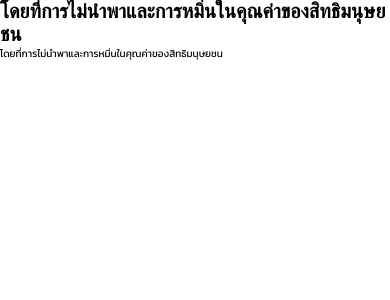
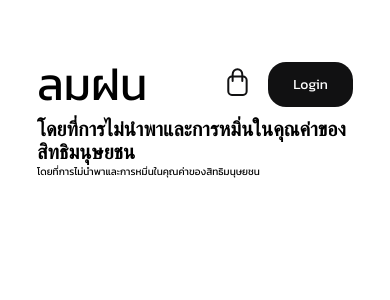
Before and after one commit to donghhan/krualomfon, a Next.js app: page / in a window 390 px wide. Shown: the top 300 px of the page. Built offline with nearby package versions, Linux system fonts and the light colour scheme; a web font is replaced by a local one.

Commit message:
Responsive header added

```diff
--- a/src/app/page.tsx
+++ b/src/app/page.tsx
@@ -1,8 +1,13 @@
+import Header from "@/components/header/Header";
+
 export default function Home() {
   return (
-    <main>
-      <h1>โดยที่การไม่นำพาและการหมิ่นในคุณค่าของสิทธิมนุษยชน</h1>
-      <p>โดยที่การไม่นำพาและการหมิ่นในคุณค่าของสิทธิมนุษยชน</p>
-    </main>
+    <>
+      <Header />
+      <main>
+        <h1>โดยที่การไม่นำพาและการหมิ่นในคุณค่าของสิทธิมนุษยชน</h1>
+        <p>โดยที่การไม่นำพาและการหมิ่นในคุณค่าของสิทธิมนุษยชน</p>
+      </main>
+    </>
   );
 }
--- /dev/null
+++ b/src/components/header/Header.tsx
@@ -0,0 +1,31 @@
+import "./style.Header.scss";
+import Link from "next/link";
+import Image from "next/image";
+import bag from "public/icons/bag.svg";
+
+export default function Header(): JSX.Element {
+  return (
+    <header>
+      <ul>
+        <li>
+          <Link href="/" className="logo">
+            ลมฝน
+          </Link>
+        </li>
+        <li>
+          <div
+            className="user-menus"
+            style={{ display: "flex", alignItems: "center", gap: "1.5em" }}
+          >
+            <Link href="/">
+              <Image src={bag} alt="bag icon" />
+            </Link>
+            <Link href="/" className="login-button">
+              Login
+            </Link>
+          </div>
+        </li>
+      </ul>
+    </header>
+  );
+}
--- /dev/null
+++ b/src/components/header/style.Header.scss
@@ -0,0 +1,28 @@
+@use "../../styles/variables" as *;
+
+header {
+  width: 100%;
+  margin-top: 5rem;
+  position: sticky;
+  top: 0;
+  left: 0;
+  right: 0;
+
+  ul {
+    display: flex;
+    align-items: center;
+    justify-content: space-between;
+
+    .logo {
+      font-size: 4.5rem;
+    }
+
+    .login-button {
+      color: $white;
+      background-color: $black_500;
+      border-radius: 1.8rem;
+      font-size: 1.4rem;
+      padding: 1.2rem 2.5rem;
+    }
+  }
+}
--- a/src/styles/global.scss
+++ b/src/styles/global.scss
@@ -10,11 +10,14 @@ html,
 body {
   font-size: 10px;
   font-family: "Kanit", sans-serif;
+  padding: 0 5%;
+  position: relative;
 }
 
 a {
   text-decoration: none;
   display: inline-block;
+  color: inherit;
 }
 
 span {
--- a/src/styles/variables/_colors.scss
+++ b/src/styles/variables/_colors.scss
@@ -8,3 +8,4 @@ $green: #1ac84b;
 $orange: #ffb21a;
 $blue: #0056fc;
 $pink: #f700fc;
+$white: #fff;
```
